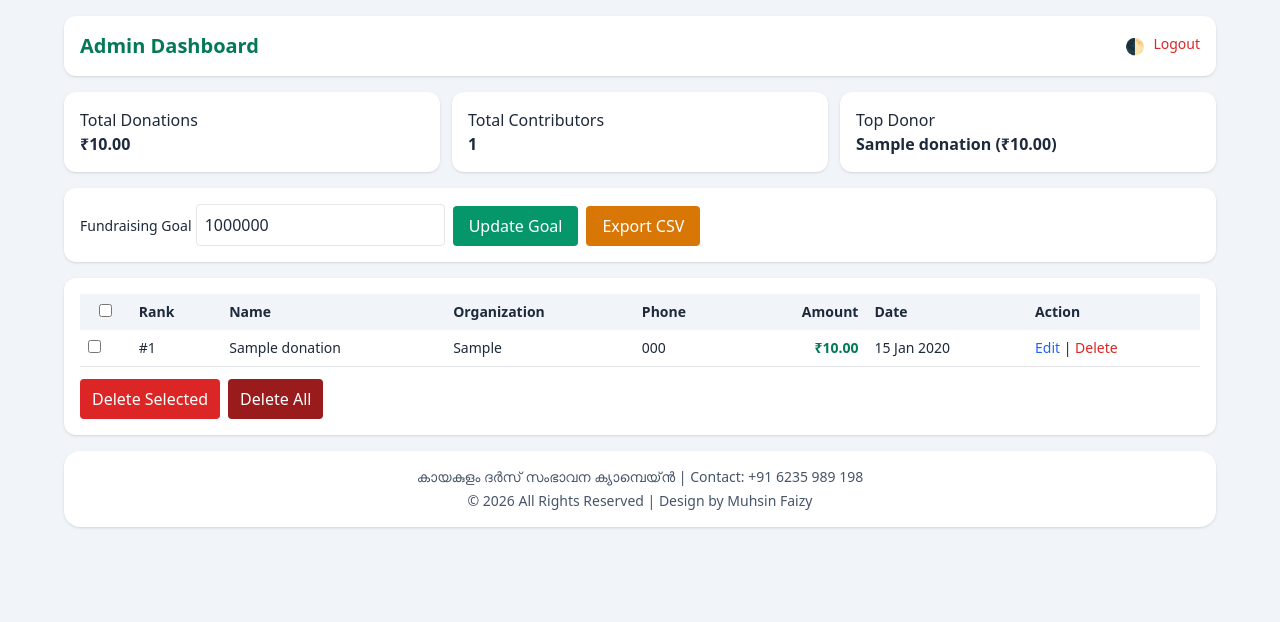
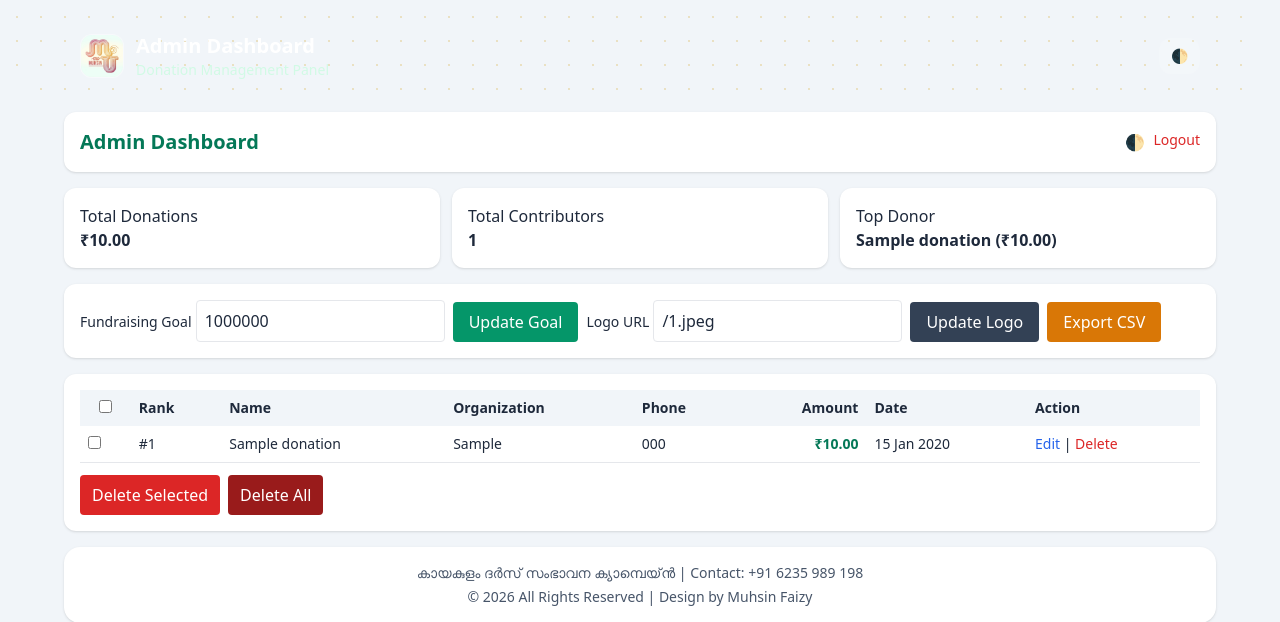
Before and after one commit to Sareef6235/Saga, a PHP site: page /admin/dashboard.php in a window 1280 px wide. Shown: the top 622 px of the page. Run offline with PHP 8.4, Linux system fonts and the light colour scheme; a user stored in the database is signed in; data comes from the database, SQL or seed files in the repository; tables that the repository leaves empty hold one stand-in row (values such as "Sample post"); some libraries are stand-ins or nearby versions.

Commit message:
Fix header integration and layout after reusable header rollout

```diff
--- a/admin/dashboard.php
+++ b/admin/dashboard.php
@@ -1,5 +1,6 @@
 <?php
 require_once __DIR__ . '/../db.php';
+require_once __DIR__ . '/../includes/ui.php';
 require_admin_login();
 
 if (isset($_GET['logout'])) {
@@ -30,6 +31,14 @@ if ($_SERVER['REQUEST_METHOD'] === 'POST' && isset($_POST['update_goal']) && $pd
     }
 }
 
+if ($_SERVER['REQUEST_METHOD'] === 'POST' && isset($_POST['update_logo']) && $pdo instanceof PDO) {
+    $logoUrl = trim($_POST['logo_url'] ?? '');
+    if ($logoUrl !== '') {
+        $stmt = $pdo->prepare("INSERT INTO settings (setting_key, setting_value) VALUES ('site_logo_url', :v) ON DUPLICATE KEY UPDATE setting_value=:v");
+        $stmt->execute([':v' => $logoUrl]);
+    }
+}
+
 if ($_SERVER['REQUEST_METHOD'] === 'POST' && isset($_POST['delete_selected']) && $pdo instanceof PDO) {
     $ids = array_filter($_POST['donation_ids'] ?? [], 'is_numeric');
     if ($ids) {
@@ -48,6 +57,7 @@ $totalContributors = 0;
 $topDonor = '-';
 $goal = 1000000;
 $rows = [];
+$logoUrl = site_logo_url($pdo instanceof PDO ? $pdo : null);
 
 if ($pdo instanceof PDO) {
     $totalDonations = get_total_collected($pdo);
@@ -68,6 +78,7 @@ $themeClass = app_theme_class();
 <script src="https://cdn.tailwindcss.com"></script><script>tailwind.config={darkMode:'class'}</script>
 </head>
 <body class="bg-[#F1F5F9] dark:bg-slate-950 text-slate-800 dark:text-slate-100 p-4 pb-28">
+<?php render_site_header('Admin Dashboard', 'Donation Management Panel'); ?>
 <div class="max-w-6xl mx-auto space-y-4">
     <div class="bg-white dark:bg-slate-900 rounded-xl p-4 shadow flex justify-between items-center">
         <h1 class="text-xl font-bold text-emerald-700 dark:text-emerald-400">Admin Dashboard</h1>
@@ -87,6 +98,11 @@ $themeClass = app_theme_class();
                 <input class="border dark:border-slate-700 bg-white dark:bg-slate-800 rounded p-2" name="goal_amount" type="number" step="0.01" min="1" value="<?= h($goal) ?>">
             </div>
             <button name="update_goal" class="bg-emerald-600 text-white px-4 py-2 rounded">Update Goal</button>
+            <div>
+                <label class="text-sm">Logo URL</label>
+                <input class="border dark:border-slate-700 bg-white dark:bg-slate-800 rounded p-2" name="logo_url" type="text" value="<?= h($logoUrl) ?>" placeholder="/1.jpeg or https://...">
+            </div>
+            <button name="update_logo" class="bg-slate-700 text-white px-4 py-2 rounded">Update Logo</button>
             <a href="dashboard.php?export=1" class="bg-amber-600 text-white px-4 py-2 rounded">Export CSV</a>
         </form>
     </div>
--- a/admin/edit.php
+++ b/admin/edit.php
@@ -1,5 +1,6 @@
 <?php
 require_once __DIR__ . '/../db.php';
+require_once __DIR__ . '/../includes/ui.php';
 require_admin_login();
 
 if (!($pdo instanceof PDO)) {
@@ -29,6 +30,7 @@ $themeClass = app_theme_class();
 <!doctype html>
 <html lang="en" class="<?= h($themeClass) ?>"><head><meta charset="UTF-8"><meta name="viewport" content="width=device-width,initial-scale=1"><title>Edit Donation</title><script src="https://cdn.tailwindcss.com"></script><script>tailwind.config={darkMode:'class'}</script></head>
 <body class="bg-[#F1F5F9] dark:bg-slate-950 text-slate-800 dark:text-slate-100 p-4">
+<?php render_site_header('Edit Donation', 'Update Amount'); ?>
 <div class="max-w-lg mx-auto bg-white dark:bg-slate-900 rounded-xl shadow p-5">
     <div class="flex justify-between items-center"><h1 class="text-xl font-bold text-emerald-700 dark:text-emerald-400">Edit Donation Amount</h1><button id="themeToggle">🌓</button></div>
     <?php if ($donation): ?>
--- a/db.php
+++ b/db.php
@@ -35,6 +35,25 @@ function format_amount($amount)
     return '₹' . number_format((float)$amount, 2);
 }
 
+
+function get_setting(PDO $pdo, $key, $default = '')
+{
+    $stmt = $pdo->prepare('SELECT setting_value FROM settings WHERE setting_key=:key LIMIT 1');
+    $stmt->execute([':key' => $key]);
+    $row = $stmt->fetch();
+    return $row ? (string)$row['setting_value'] : (string)$default;
+}
+
+function site_logo_url($pdo = null)
+{
+    $default = '/1.jpeg';
+    if ($pdo instanceof PDO) {
+        $value = get_setting($pdo, 'site_logo_url', $default);
+        return $value !== '' ? $value : $default;
+    }
+    return $default;
+}
+
 function get_goal(PDO $pdo)
 {
     $stmt = $pdo->query("SELECT setting_value FROM settings WHERE setting_key='fundraising_goal' LIMIT 1");
--- a/donate.php
+++ b/donate.php
@@ -1,5 +1,6 @@
 <?php
 require_once __DIR__ . '/db.php';
+require_once __DIR__ . '/includes/ui.php';
 $errors = [];
 $old = ['name' => '', 'organization' => '', 'phone' => '', 'amount' => ''];
 
@@ -38,6 +39,7 @@ $themeClass = app_theme_class();
     <script>tailwind.config={darkMode:'class'}</script>
 </head>
 <body class="bg-[#F1F5F9] dark:bg-slate-950 text-slate-800 dark:text-slate-100 min-h-screen pb-24">
+<?php render_site_header('സംഭാവന ചേർക്കുക', 'Add Contribution'); ?>
 <main class="max-w-xl mx-auto p-4 space-y-4">
     <div class="bg-gradient-to-r from-emerald-700 to-emerald-600 text-white rounded-2xl p-5 shadow-lg">
         <div class="flex items-center justify-between">
--- a/donations.sql
+++ b/donations.sql
@@ -35,6 +35,10 @@ INSERT INTO `settings` (`setting_key`, `setting_value`)
 VALUES ('fundraising_goal', '1000000.00')
 ON DUPLICATE KEY UPDATE `setting_value` = VALUES(`setting_value`);
 
+INSERT INTO `settings` (`setting_key`, `setting_value`)
+VALUES ('site_logo_url', '/1.jpeg')
+ON DUPLICATE KEY UPDATE `setting_value` = VALUES(`setting_value`);
+
 -- Default admin login: admin / admin123 (change immediately after first login)
 INSERT INTO `admin_users` (`username`, `password`)
 VALUES ('admin', '$2y$12$OIdriQO2zkHmQQ5j9SU.VeuZRa9zv2KyQPLQu4F1WYhz2XRSCNjEG')
--- /dev/null
+++ b/includes/ui.php
@@ -0,0 +1,29 @@
+<?php
+function render_site_header($title, $subtitle = '')
+{
+    global $pdo;
+    $logo = site_logo_url($pdo instanceof PDO ? $pdo : null);
+    ?>
+    <header class="bg-gradient-to-r from-emerald-700 to-brand text-white shadow-soft rounded-b-3xl mb-4" style="background-image:radial-gradient(circle at 1px 1px,rgba(212,160,23,.24) 1px,transparent 0);background-size:24px 24px;">
+        <div class="max-w-6xl mx-auto px-4 py-4 flex items-center justify-between gap-3">
+            <a href="/index.php" class="flex items-center gap-3 min-w-0">
+                <img src="<?= h($logo) ?>" alt="Site logo" class="h-11 w-11 rounded-xl object-cover border border-white/30 bg-white/20">
+                <div class="min-w-0">
+                    <p class="font-bold text-base md:text-xl truncate"><?= h($title) ?></p>
+                    <?php if ($subtitle !== ''): ?><p class="text-emerald-100 text-xs md:text-sm truncate"><?= h($subtitle) ?></p><?php endif; ?>
+                </div>
+            </a>
+            <button type="button" class="toggle-theme bg-white/15 hover:bg-white/25 px-3 py-2 rounded-xl text-sm">🌓</button>
+        </div>
+    </header>
+    <script>
+    document.querySelectorAll('.toggle-theme').forEach((btn)=>{
+      btn.addEventListener('click',()=>{
+        document.documentElement.classList.toggle('dark');
+        const d=document.documentElement.classList.contains('dark');
+        document.cookie=`theme=${d?'dark':'light'}; path=/; max-age=31536000`;
+      });
+    });
+    </script>
+    <?php
+}
--- a/leaderboard.php
+++ b/leaderboard.php
@@ -1,5 +1,6 @@
 <?php
 require_once __DIR__ . '/db.php';
+require_once __DIR__ . '/includes/ui.php';
 $donors = [];
 if ($pdo instanceof PDO) {
     $stmt = $pdo->query('SELECT name, organization, amount, created_at FROM donations ORDER BY amount DESC, created_at ASC');
@@ -10,6 +11,7 @@ $themeClass = app_theme_class();
 <!doctype html>
 <html lang="ml" class="<?= h($themeClass) ?>"><head><meta charset="UTF-8"><meta name="viewport" content="width=device-width,initial-scale=1"><title>Leaderboard</title><script src="https://cdn.tailwindcss.com"></script><script>tailwind.config={darkMode:'class'}</script></head>
 <body class="bg-[#F1F5F9] dark:bg-slate-950 text-slate-800 dark:text-slate-100 pb-24">
+<?php render_site_header('Leaderboard', 'Live Donor Ranking'); ?>
 <main class="max-w-4xl mx-auto p-4 space-y-4">
 <div class="bg-white dark:bg-slate-900 rounded-2xl shadow p-4"><div class="flex justify-between"><h1 class="text-xl font-bold text-emerald-700 dark:text-emerald-400">🏆 Full Leaderboard</h1><button id="themeToggle">🌓</button></div><p class="text-xs text-slate-500 dark:text-slate-400">Auto updates every 5 seconds</p></div>
 <div id="leaderboardCards" class="grid gap-2">
--- a/profile.php
+++ b/profile.php
@@ -1,7 +1,9 @@
-<?php require_once __DIR__ . '/db.php'; $themeClass = app_theme_class(); ?>
+<?php require_once __DIR__ . '/db.php';
+require_once __DIR__ . '/includes/ui.php'; $themeClass = app_theme_class(); ?>
 <!doctype html>
 <html lang="ml" class="<?= h($themeClass) ?>"><head><meta charset="UTF-8"><meta name="viewport" content="width=device-width,initial-scale=1"><title>Profile</title><script src="https://cdn.tailwindcss.com"></script><script>tailwind.config={darkMode:'class'}</script></head>
 <body class="bg-[#F1F5F9] dark:bg-slate-950 text-slate-800 dark:text-slate-100 min-h-screen pb-24">
+<?php render_site_header('Profile', 'Campaign Information'); ?>
 <main class="max-w-3xl mx-auto p-4 space-y-4">
 <div class="bg-white dark:bg-slate-900 rounded-2xl shadow p-5"><div class="flex justify-between"><h1 class="text-xl font-bold text-emerald-700 dark:text-emerald-400">👤 Campaign Profile</h1><button id="themeToggle">🌓</button></div><p class="text-sm mt-2">Support the Dars initiative and track live ranking progress. This app supports PWA installation and offline shell loading.</p></div>
 <div class="bg-white dark:bg-slate-900 rounded-2xl shadow p-5"><h2 class="font-semibold text-emerald-700 dark:text-emerald-400">Quick Links</h2><div class="mt-3 grid md:grid-cols-2 gap-2"><a href="donate.php" class="p-3 rounded-xl bg-emerald-600 text-white text-center">Make a Contribution</a><a href="admin/login.php" class="p-3 rounded-xl bg-slate-800 text-white text-center">Admin Login</a></div></div>
```
Also changed, not shown: admin/login.php (+6 -2 lines), index.php (+4 -17 lines).
